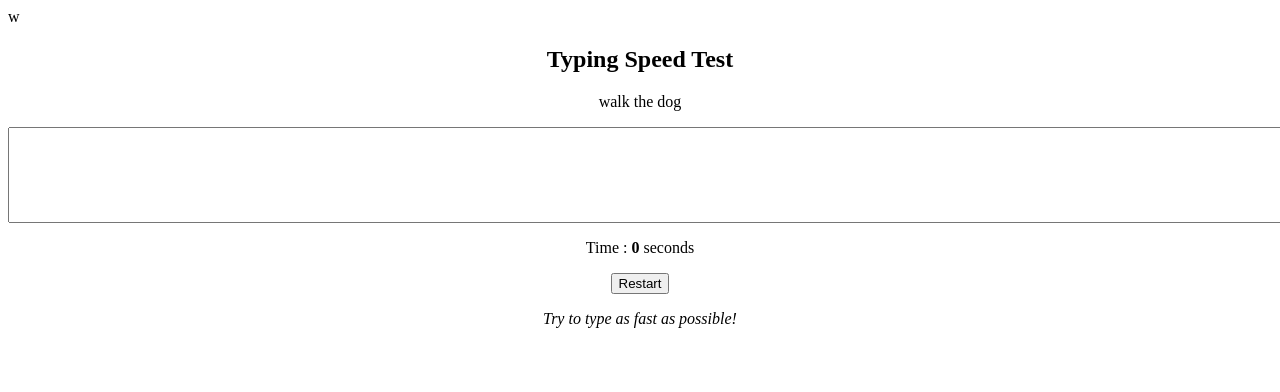
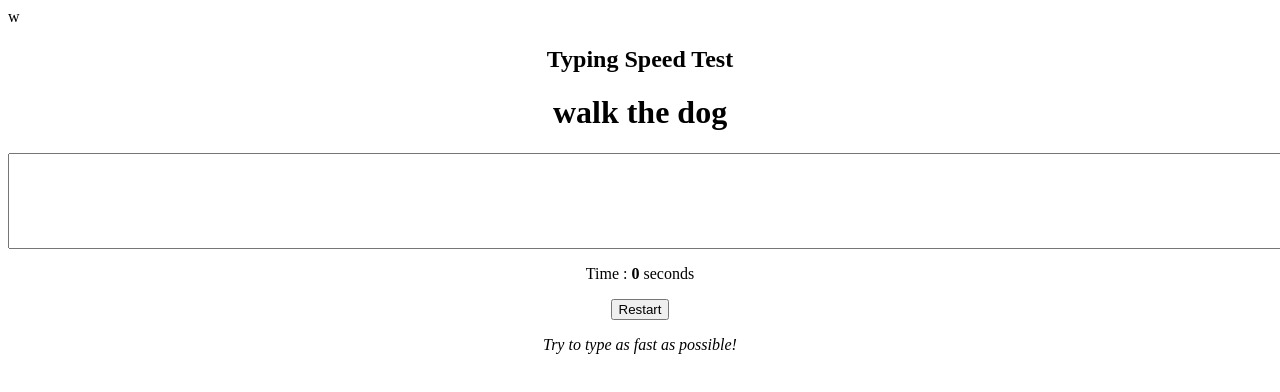
Before and after one commit to alizxz15/flavorless, a plain HTML site: page index.html in a window 1280 px wide. Shown: the top 392 px of the page. Drawn offline with Linux system fonts and the light colour scheme.

Commit message:
index.html

```diff
--- a/index.html
+++ b/index.html
@@ -9,7 +9,7 @@ w<!DOCTYPE html>
             <h1>Typing Speed Test</h1>
         </section>
         <div>
-            <p id="sentence"></p>
+            <h1 id="sentence"></h1>
         </div>
         <textarea  id="input" rows="6" cols="200"></textarea>
         <p>Time : <strong><span id="timer">0</span></strong> seconds </p>
@@ -67,4 +67,5 @@ w<!DOCTYPE html>
             }
         </script>
     </body>
+
 </html>
```
